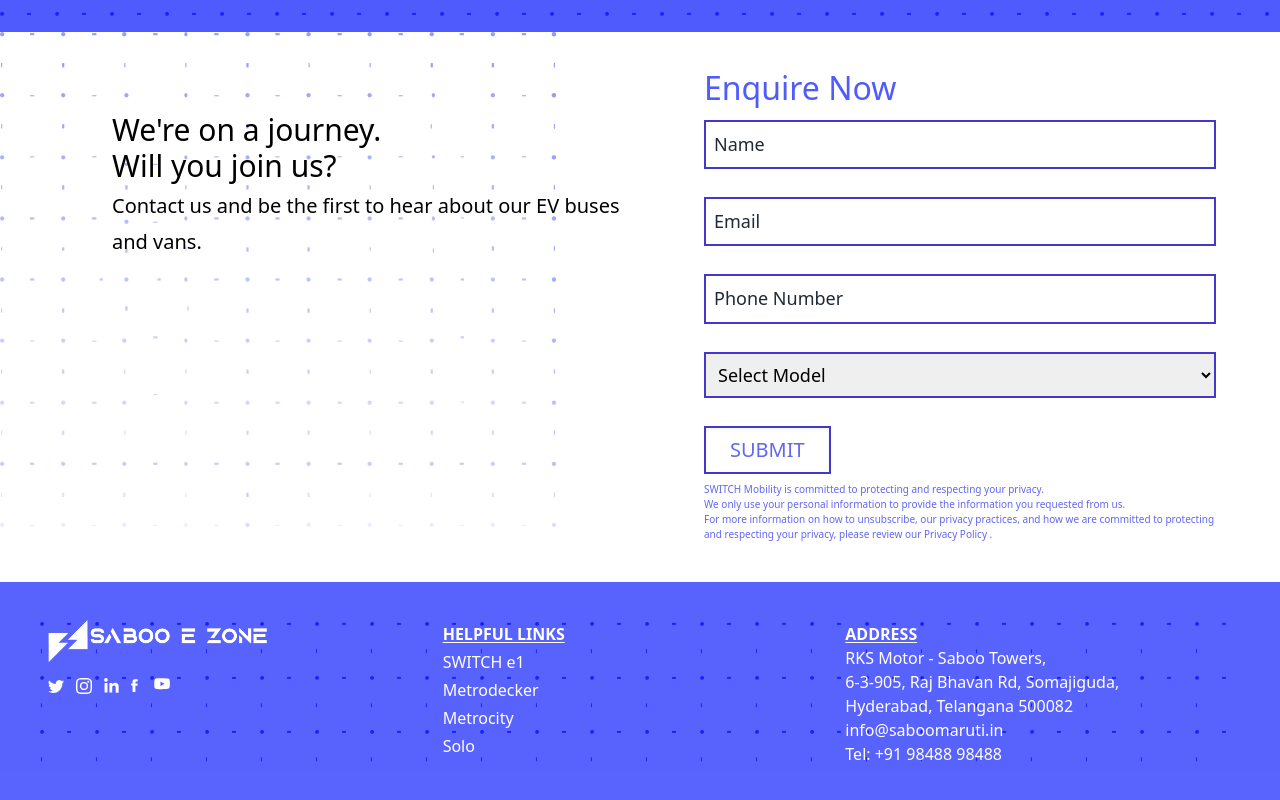
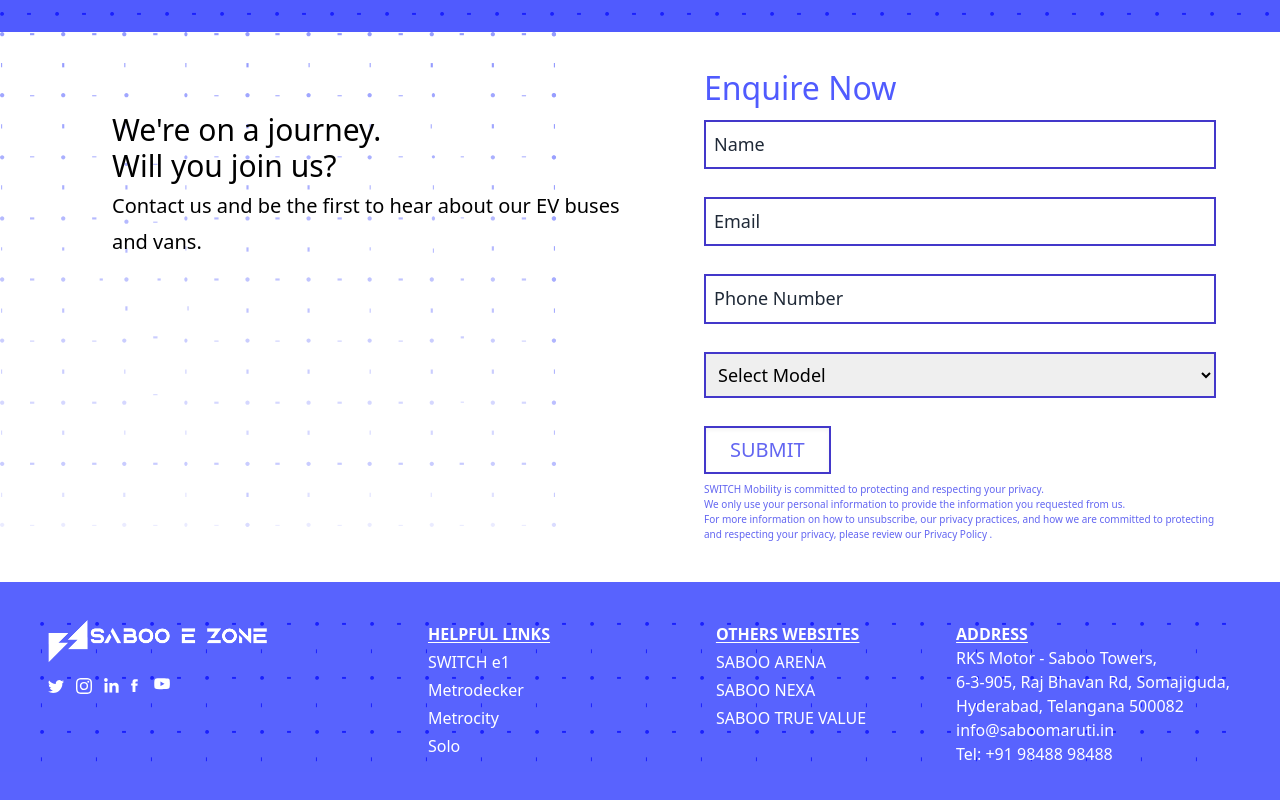
Before and after one commit to Saboo-Ezone/sabooez-frontend, a React (Create React App) app: page / in a window 1280 px wide. Shown: the part 4309-5109 px from the top of the page. Built offline with nearby package versions, Linux system fonts and the light colour scheme.

Commit message:
footer link updated

```diff
--- a/src/components/otherComponents/Footer.jsx
+++ b/src/components/otherComponents/Footer.jsx
@@ -7,10 +7,10 @@
   return (
     <div className='bg-[#505bfe]  bg-opacity-95  p-10 text-white'>
       <div
-        className='grid w-full justify-center  gap-4 text-center sm:grid-cols-3 md:gap-2 md:text-left '
+        className='grid w-full justify-center  gap-4 text-center sm:grid-cols-2 md:grid-cols-4 md:gap-2 md:text-left '
         style={{ backgroundImage: `url(${patternPng})` }}
       >
-        <div className='flex flex-col items-center md:items-start'>
+        <div className='flex flex-col  items-center md:items-start'>
           <img
             src={logoWhite}
             alt=''
@@ -108,7 +108,7 @@
             </a>
           </div>
         </div>
-        <div>
+        <div className='mx-auto'>
           <div className='font-semibold uppercase underline underline-offset-2'>
             Helpful Links
           </div>
@@ -125,7 +125,35 @@
             <Link to='solo'>Solo</Link>
           </div>
         </div>
-        <div>
+        <div className='mx-auto'>
+          <div className='font-semibold uppercase underline underline-offset-2'>
+            Others websites
+          </div>
+          <div className='pt-1 hover:text-yellow-300'>
+            <a href='https://saboomaruti.in/' target='_blank' rel='noreferrer'>
+              SABOO ARENA
+            </a>
+          </div>
+          <div className='pt-1 hover:text-yellow-300'>
+            <a
+              href='https://www.saboonexa.in/'
+              target='_blank'
+              rel='noreferrer'
+            >
+              SABOO NEXA
+            </a>
+          </div>
+          <div className='pt-1 hover:text-yellow-300'>
+            <a
+              href='https://www.sabootruevalue.in/'
+              target='_blank'
+              rel='noreferrer'
+            >
+              SABOO TRUE VALUE
+            </a>
+          </div>
+        </div>
+        <div className='mx-auto'>
           <div>
             <span className='font-semibold uppercase underline underline-offset-2'>
               Address
```
